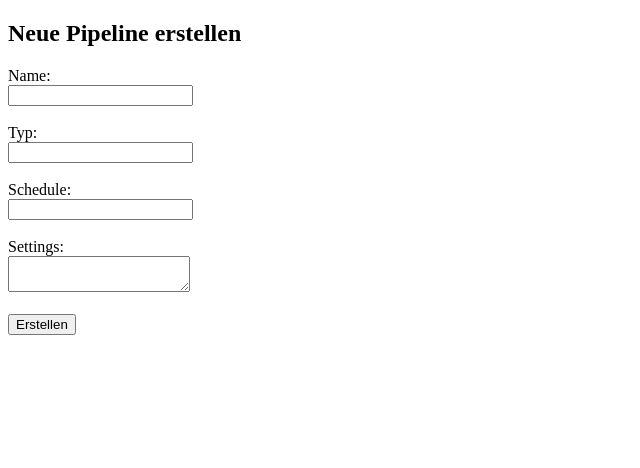
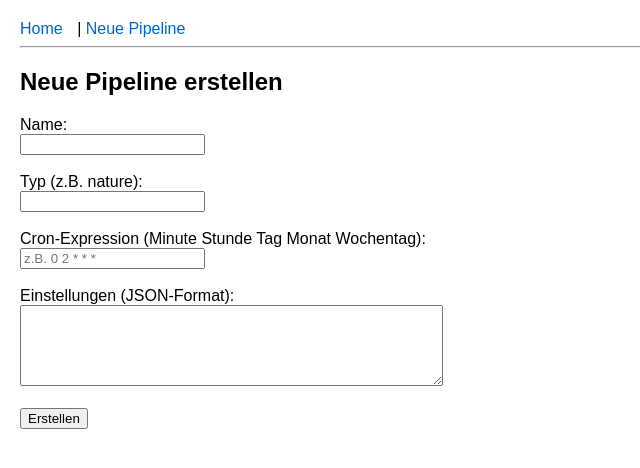
Before and after one commit to RedDead-coder-crypto/nature_videos_webapp, a Flask app: page /pipeline/new in a window 1280 px wide. Shown: the top 468 px of the page, without its empty margins (0-640 px from the left). Run offline with Flask 2, Linux system fonts and the light colour scheme; data that the repository does not hold is empty.

Commit message:
Update pipeline_form.html

```diff
--- a/templates/pipeline_form.html
+++ b/templates/pipeline_form.html
@@ -1,26 +1,30 @@
-<!-- templates/pipeline_form.html -->
-<!doctype html>
-<html lang="de">
-<head>
-  <meta charset="utf-8">
-  <title>Neue Pipeline</title>
-</head>
-<body>
-  <h2>Neue Pipeline erstellen</h2>
-  <form action="{{ url_for('new_pipeline') }}" method="post">
-    <label>Name:</label><br>
-    <input type="text" name="name" required><br><br>
+{% extends 'base.html' %}
 
-    <label>Typ:</label><br>
-    <input type="text" name="type" required><br><br>
+{% block content %}
+  {% if pipeline %}
+    <h2>Pipeline bearbeiten</h2>
+    <form action="{{ url_for('edit_pipeline', pipe_id=pipeline.id) }}" method="post">
+  {% else %}
+    <h2>Neue Pipeline erstellen</h2>
+    <form action="{{ url_for('new_pipeline') }}" method="post">
+  {% endif %}
+      <label for="name">Name:</label><br>
+      <input type="text" id="name" name="name" value="{{ pipeline.name if pipeline else '' }}" required><br><br>
 
-    <label>Schedule:</label><br>
-    <input type="text" name="schedule" required><br><br>
+      <label for="type">Typ (z.B. nature):</label><br>
+      <input type="text" id="type" name="type" value="{{ pipeline.type if pipeline else '' }}" required><br><br>
 
-    <label>Settings:</label><br>
-    <textarea name="settings"></textarea><br><br>
+      <label for="schedule">Cron-Expression (Minute Stunde Tag Monat Wochentag):</label><br>
+      <input type="text" id="schedule" name="schedule" value="{{ pipeline.schedule if pipeline else '' }}" placeholder="z.B. 0 2 * * *" required><br><br>
 
-    <button type="submit">Erstellen</button>
-  </form>
-</body>
-</html>
+      <label for="settings">Einstellungen (JSON-Format):</label><br>
+      <textarea id="settings" name="settings" rows="5" cols="50">{{ pipeline.settings if pipeline else '' }}</textarea><br><br>
+
+      {% if pipeline %}
+        <label><input type="checkbox" name="active" {% if pipeline.active %}checked{% endif %}> aktiv</label><br><br>
+        <button type="submit">Speichern</button>
+      {% else %}
+        <button type="submit">Erstellen</button>
+      {% endif %}
+    </form>
+{% endblock %}
```
